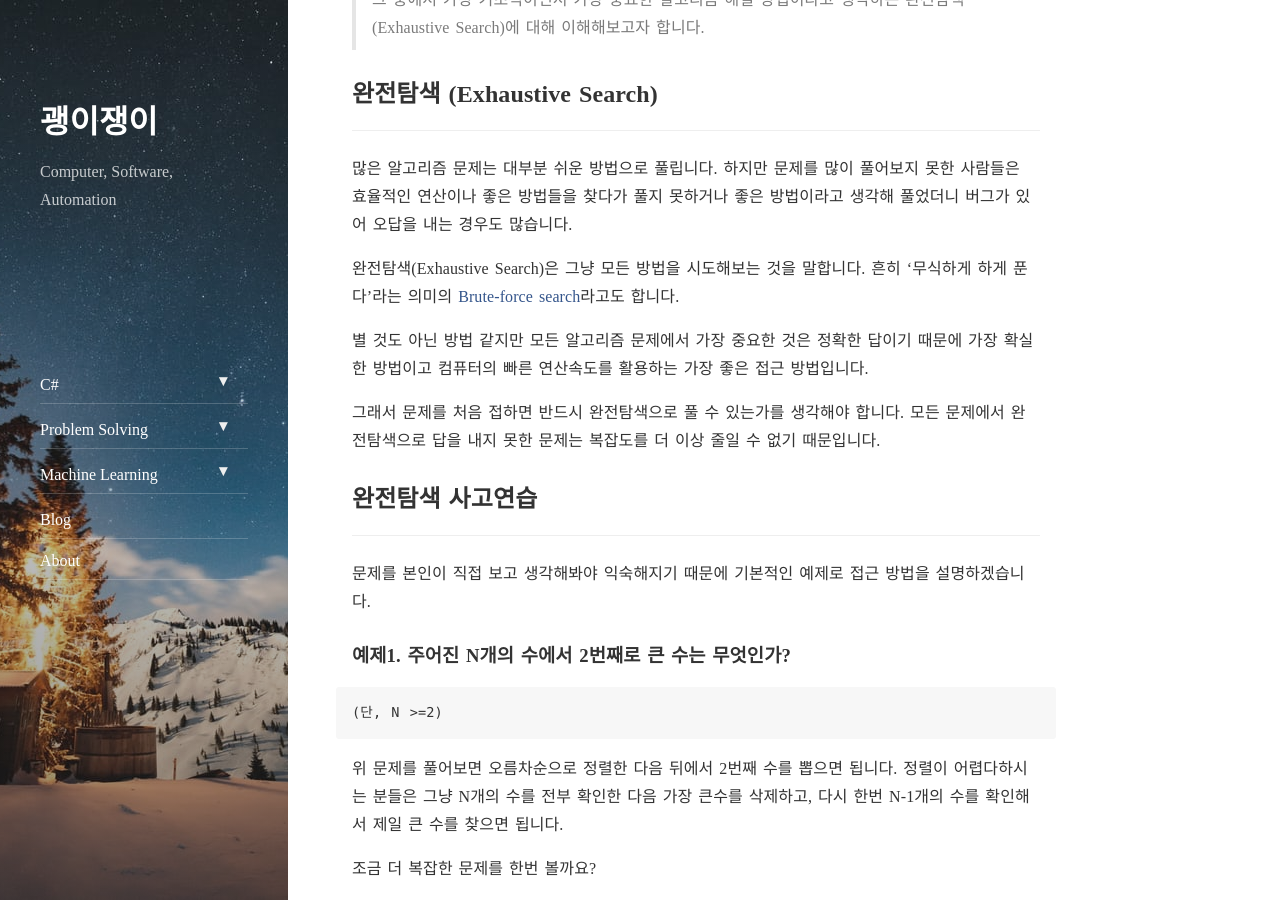
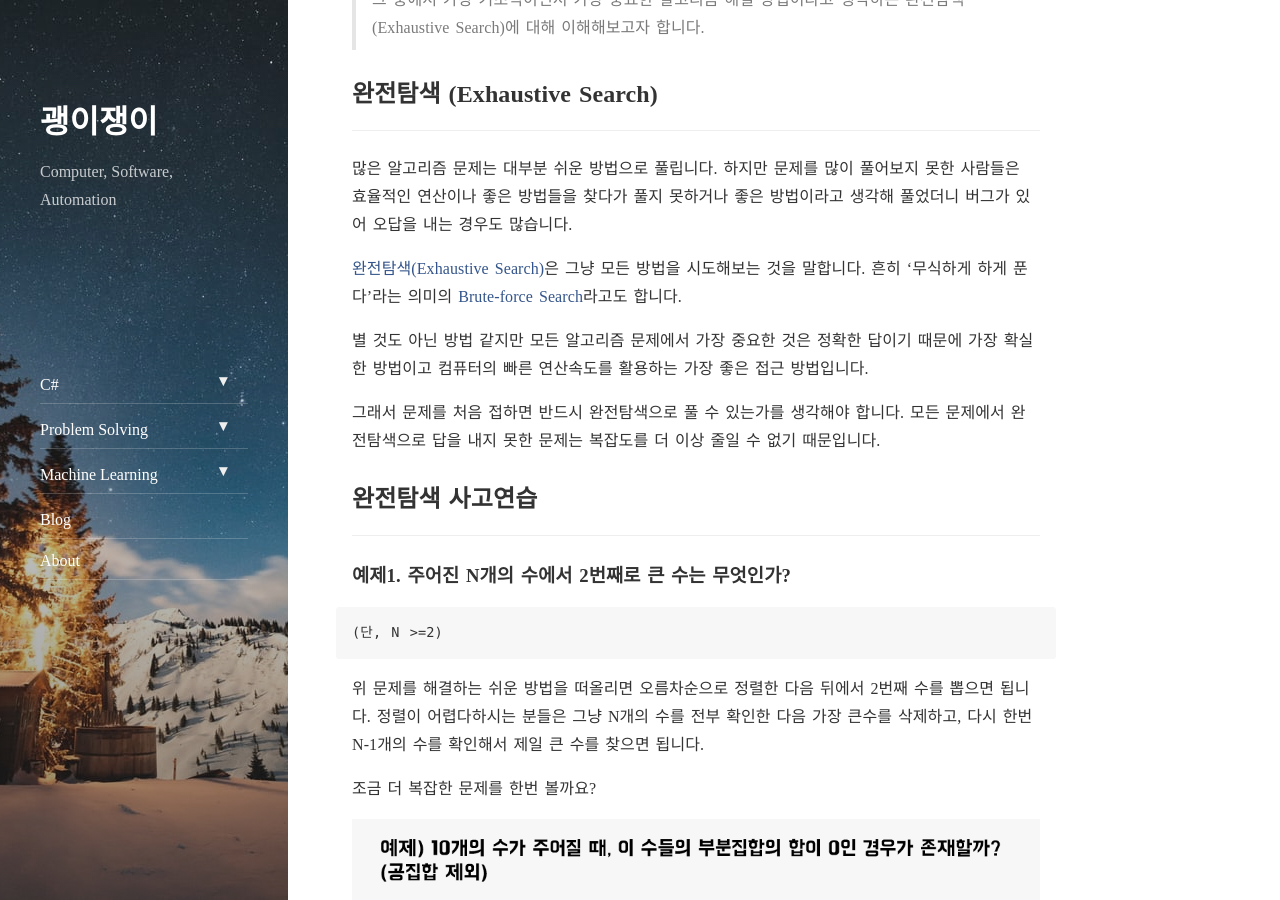
Before and after one commit to Laboputer/Laboputer.github.io, a Jekyll site: the page built from _posts/ps-algorithm/2018-01-03-exhaustive-search.md, in a window 1280 px wide and 900 px high, scrolled down 327 px. Built offline with Jekyll 4.4.1, drawn with Linux system fonts in a browser that asks for light colours; nearby versions of some CDN libraries; comment, search, counter and statistics services are not loaded; some of the changed text lies outside the part shown.

Commit message:
Update posts

````diff
--- a/_posts/ps-algorithm/2018-01-03-exhaustive-search.md
+++ b/_posts/ps-algorithm/2018-01-03-exhaustive-search.md
@@ -15,7 +15,7 @@
 
 많은 알고리즘 문제는 대부분 쉬운 방법으로 풀립니다. 하지만 문제를 많이 풀어보지 못한 사람들은 효율적인 연산이나 좋은 방법들을 찾다가 풀지 못하거나 좋은 방법이라고 생각해 풀었더니 버그가 있어 오답을 내는 경우도 많습니다.
 
-완전탐색(Exhaustive Search)은 그냥 모든 방법을 시도해보는 것을 말합니다. 흔히 '무식하게 하게 푼다'라는 의미의 [Brute-force search](https://en.wikipedia.org/wiki/Brute-force_search)라고도 합니다.
+[완전탐색(Exhaustive Search)]((https://en.wikipedia.org/wiki/Brute-force_search))은 그냥 모든 방법을 시도해보는 것을 말합니다. 흔히 '무식하게 하게 푼다'라는 의미의 [Brute-force Search](https://en.wikipedia.org/wiki/Brute-force_search)라고도 합니다.
 
 별 것도 아닌 방법 같지만 모든 알고리즘 문제에서 가장 중요한 것은 정확한 답이기 때문에 가장 확실한 방법이고 컴퓨터의 빠른 연산속도를 활용하는 가장 좋은 접근 방법입니다.
 
@@ -24,27 +24,23 @@
 ## 완전탐색 사고연습
 ---
 
-문제를 본인이 직접 보고 생각해봐야 익숙해지기 때문에 기본적인 예제로 접근 방법을 설명하겠습니다.
-
 ### 예제1. 주어진 N개의 수에서 2번째로 큰 수는 무엇인가?
 
 ```
 (단, N >=2)
 ```
 
-위 문제를 풀어보면 오름차순으로 정렬한 다음 뒤에서 2번째 수를 뽑으면 됩니다. 정렬이 어렵다하시는 분들은 그냥 N개의 수를 전부 확인한 다음 가장 큰수를 삭제하고, 다시 한번 N-1개의 수를 확인해서 제일 큰 수를 찾으면 됩니다.
+위 문제를 해결하는 쉬운 방법을 떠올리면 오름차순으로 정렬한 다음 뒤에서 2번째 수를 뽑으면 됩니다. 정렬이 어렵다하시는 분들은 그냥 N개의 수를 전부 확인한 다음 가장 큰수를 삭제하고, 다시 한번 N-1개의 수를 확인해서 제일 큰 수를 찾으면 됩니다.
 
 조금 더 복잡한 문제를 한번 볼까요?
 
-### 예제2. 10개의 수가 주어질 때, 부분집합의 합이 0인 경우가 존재하는가?
-
 ![](https://laboputer.github.io/assets/img/algorithm/algorithm/01_bruteforce1.PNG)
 
-위 그림과 같이 두 가지 케이스를 보시면서 어떻게 구할지 생각해보세요.
+위 그림과 같이 두 가지 케이스를 보시면서 어떻게 모든 경우에 대해 구할 수 있을 지 생각해보세요.
 
 완전탐색 접근:
 
-부분집합의 합이 0인 것을 찾는 것이므로 모든 부분집합을 구해서 합을 계산해보면 됩니다. 즉 숫자가 1개로 이루어진 부분집합, 2개로 이루어진 부분집합 등을 구해서 부분집합마다 합을 구해 0이 있는지만 확인하면 이 문제는 풀립니다.
+부분집합의 합이 0인 것을 찾는 것이므로 모든 부분집합을 구해서 합을 계산해보면 됩니다. 즉 숫자가 1개로 이루어진 부분집합, 2개로 이루어진 부분집합 등을 구해서 부분집합마다 합을 구해 0이 있는지만 확인하면 이 문제를 해결할 수 있습니다.
 
 하지만 막상 코드로 구현하려면 마냥 쉽지는 않지만 자주 등장하는 유형들을 한번씩 구현해보시면 많은 문제가 풀릴 것입니다.
 
````
Also changed, not shown: _posts/ps-algorithm/2018-01-09-divide-and-conquer.md (+1 -1 lines), _posts/ps-algorithm/2018-02-13-dynamic-programming.md (+2 -2 lines).
